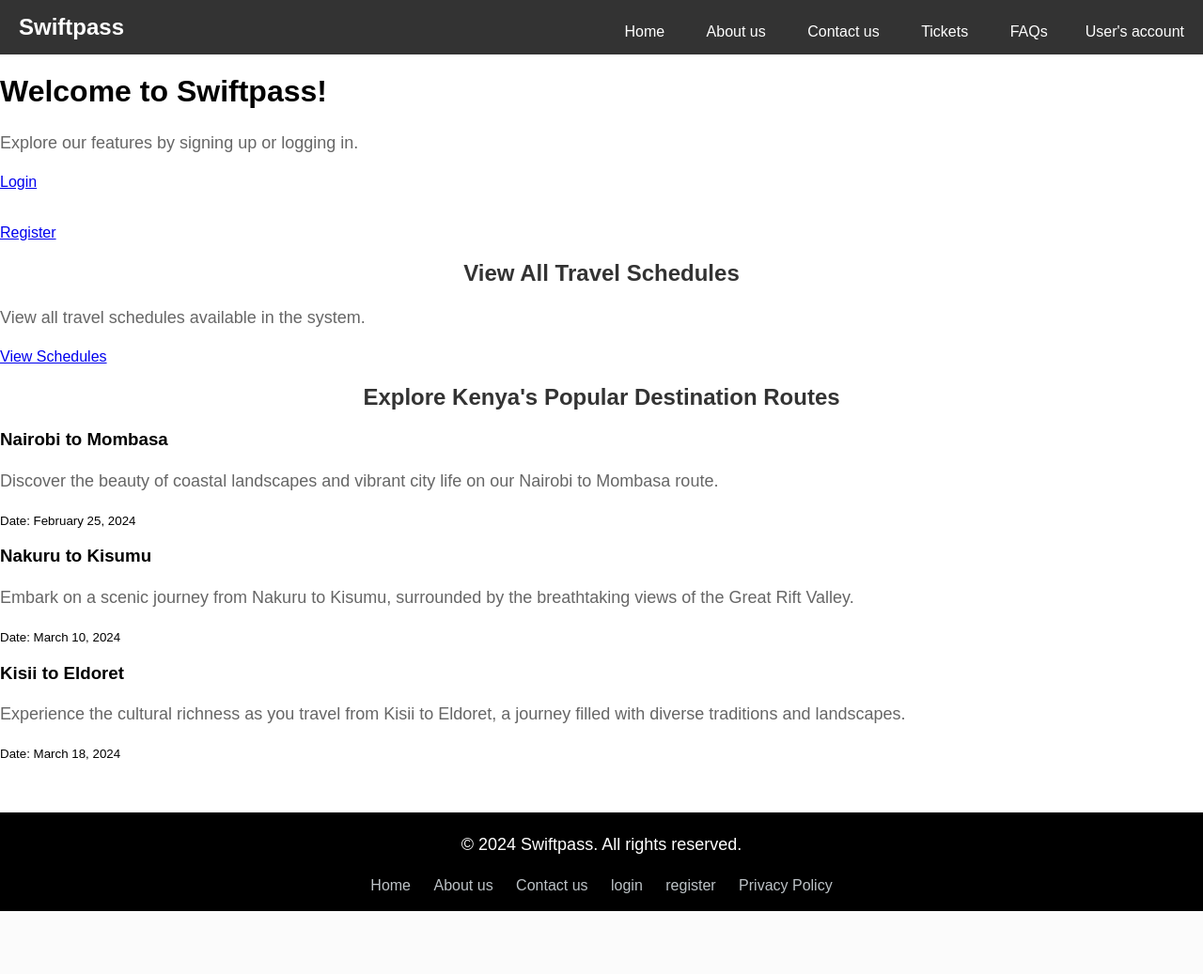
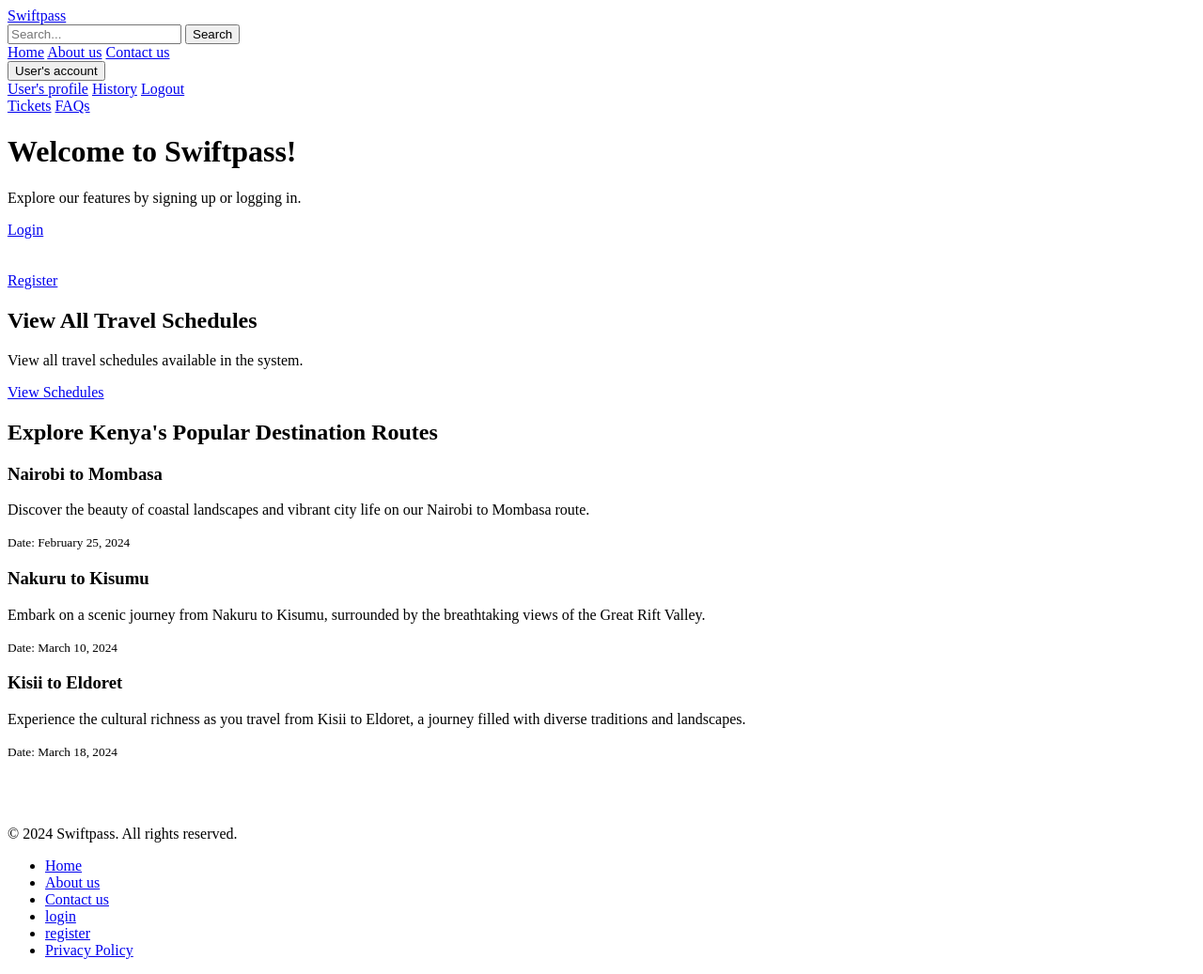
Before and after one commit to Levi-LMN/SwiftPass, a PHP site: page /index.php in a window 1280 px wide. Shown: the whole page at 94% size. Before the commit the page ends 970 px from the top, so only its background shows below. Run offline with PHP 8.4, Linux system fonts and the light colour scheme.

Commit message:
nfa styling

```diff
--- a/layout.php
+++ b/layout.php
@@ -51,6 +51,12 @@ $navItems = [
 <div class="navbar">
     <a href="<?php echo $baseUrl; ?>" class="navbar-brand">Swiftpass</a>
     <div class="navbar-links">
+        <!-- Search Box -->
+        <form action="<?php echo $baseUrl; ?>/search_schedule.php" method="GET" class="search-form">
+            <input type="text" name="q" placeholder="Search...">
+            <button type="submit">Search</button>
+        </form>
+
         <?php foreach ($navItems as $label => $link) : ?>
             <?php if (is_array($link)) : ?>
                 <div class="dropdown">
--- a/style.css
+++ b/style.css
@@ -1,203 +1,203 @@
-/* Footer styles */
-footer {
-    background-color: black; /* Dark blue background color */
-    color: #ecf0f1; /* Light text color */
-    padding: 2px 0; /* Padding at the top and bottom */
-    margin-top: auto; /* Push the footer to the bottom */
-}
+/*!* Footer styles *!*/
+/*footer {*/
+/*    background-color: black; !* Dark blue background color *!*/
+/*    color: #ecf0f1; !* Light text color *!*/
+/*    padding: 2px 0; !* Padding at the top and bottom *!*/
+/*    margin-top: auto; !* Push the footer to the bottom *!*/
+/*}*/
 
-.footer-container {
-    max-width: 1200px; /* Maximum width for the footer content */
-    margin: 0 auto; /* Center the footer content horizontally */
-    text-align: center; /* Center-align the content */
-}
+/*.footer-container {*/
+/*    max-width: 1200px; !* Maximum width for the footer content *!*/
+/*    margin: 0 auto; !* Center the footer content horizontally *!*/
+/*    text-align: center; !* Center-align the content *!*/
+/*}*/
 
-.footer-container p {
-    margin-bottom: 20px; /* Add some space below the copyright notice */
-    color: white;
-}
+/*.footer-container p {*/
+/*    margin-bottom: 20px; !* Add some space below the copyright notice *!*/
+/*    color: white;*/
+/*}*/
 
-.footer-links {
-    list-style-type: none; /* Remove default list styles */
-    padding: 0; /* Remove default padding */
-}
+/*.footer-links {*/
+/*    list-style-type: none; !* Remove default list styles *!*/
+/*    padding: 0; !* Remove default padding *!*/
+/*}*/
 
-.footer-links li {
-    display: inline; /* Display list items horizontally */
-}
+/*.footer-links li {*/
+/*    display: inline; !* Display list items horizontally *!*/
+/*}*/
 
-.footer-links li:not(:last-child) {
-    margin-right: 20px; /* Add spacing between list items */
-}
+/*.footer-links li:not(:last-child) {*/
+/*    margin-right: 20px; !* Add spacing between list items *!*/
+/*}*/
 
-.footer-links li a {
-    color: #bdc3c7; /* Light gray text color for links */
-    text-decoration: none; /* Remove underline from links */
-    transition: color 0.3s; /* Smooth color transition on hover */
-}
+/*.footer-links li a {*/
+/*    color: #bdc3c7; !* Light gray text color for links *!*/
+/*    text-decoration: none; !* Remove underline from links *!*/
+/*    transition: color 0.3s; !* Smooth color transition on hover *!*/
+/*}*/
 
-.footer-links li a:hover {
-    color: #fff; /* White text color on hover */
-}
+/*.footer-links li a:hover {*/
+/*    color: #fff; !* White text color on hover *!*/
+/*}*/
 
-.footer-social {
-    margin-top: 20px; /* Add space above social icons */
-}
+/*.footer-social {*/
+/*    margin-top: 20px; !* Add space above social icons *!*/
+/*}*/
 
-.footer-social a {
-    display: inline-block; /* Display social icons inline */
-    margin-right: 10px; /* Add spacing between social icons */
-    color: #bdc3c7; /* Light gray color for social icons */
-    font-size: 20px; /* Increase icon size */
-    transition: color 0.3s; /* Smooth color transition on hover */
-}
+/*.footer-social a {*/
+/*    display: inline-block; !* Display social icons inline *!*/
+/*    margin-right: 10px; !* Add spacing between social icons *!*/
+/*    color: #bdc3c7; !* Light gray color for social icons *!*/
+/*    font-size: 20px; !* Increase icon size *!*/
+/*    transition: color 0.3s; !* Smooth color transition on hover *!*/
+/*}*/
 
-.footer-social a:hover {
-    color: #fff; /* White color for social icons on hover */
-}
-/*end of footer*/
+/*.footer-social a:hover {*/
+/*    color: #fff; !* White color for social icons on hover *!*/
+/*}*/
+/*!*end of footer*!*/
 
-/* Ensure footer stays at the bottom */
-body {
-    margin: 0;
-    padding: 0;
-    display: flex;
-    flex-direction: column;
-    min-height: 100vh;
-}
+/*!* Ensure footer stays at the bottom *!*/
+/*body {*/
+/*    margin: 0;*/
+/*    padding: 0;*/
+/*    display: flex;*/
+/*    flex-direction: column;*/
+/*    min-height: 100vh;*/
+/*}*/
 
-main {
-    flex: 1; /* Allow main content to grow */
-}
+/*main {*/
+/*    flex: 1; !* Allow main content to grow *!*/
+/*}*/
 
 
 
-/* styling for password toggle icon */
-.password-container {
-    position: relative;
-}
+/*!* styling for password toggle icon *!*/
+/*.password-container {*/
+/*    position: relative;*/
+/*}*/
 
-.password-icon-container {
-    position: absolute;
-    top: 50%;
-    transform: translateY(-50%);
-    right: 10px;
-    cursor: pointer;
-}
+/*.password-icon-container {*/
+/*    position: absolute;*/
+/*    top: 50%;*/
+/*    transform: translateY(-50%);*/
+/*    right: 10px;*/
+/*    cursor: pointer;*/
+/*}*/
 
-/* keyframes for slide in from top animation */
-@keyframes slideInFromTop {
-    0% {
-        transform: translateY(-100%);
-    }
-    100% {
-        transform: translateY(0);
-    }
-}
+/*!* keyframes for slide in from top animation *!*/
+/*@keyframes slideInFromTop {*/
+/*    0% {*/
+/*        transform: translateY(-100%);*/
+/*    }*/
+/*    100% {*/
+/*        transform: translateY(0);*/
+/*    }*/
+/*}*/
 
-/*styling for about page*/
+/*!*styling for about page*!*/
 
-/* Container Styles */
-.containerabout {
-    max-width: 800px;
+/*!* Container Styles *!*/
+/*.containerabout {*/
+/*    max-width: 800px;*/
 
-    margin: 0 auto;
-    padding: 50px;
-    background-color: whitesmoke;
-    border-radius: 10px;
-    box-shadow: 0 0 20px rgba(0, 0, 0, 0.1);
-    animation: slideInFromTop 1s ease-out;
-}
+/*    margin: 0 auto;*/
+/*    padding: 50px;*/
+/*    background-color: whitesmoke;*/
+/*    border-radius: 10px;*/
+/*    box-shadow: 0 0 20px rgba(0, 0, 0, 0.1);*/
+/*    animation: slideInFromTop 1s ease-out;*/
+/*}*/
 
-h2 {
-    color: #333;
-    text-align: center;
-}
+/*h2 {*/
+/*    color: #333;*/
+/*    text-align: center;*/
+/*}*/
 
-p {
-    color: #666;
-    font-size: 18px;
-    line-height: 1.6;
-}
+/*p {*/
+/*    color: #666;*/
+/*    font-size: 18px;*/
+/*    line-height: 1.6;*/
+/*}*/
 
-/* Additional Styles for Demo */
+/*!* Additional Styles for Demo *!*/
 
 
-/* Mobile Styles */
-@media (max-width: 768px) {
-    .container {
-        padding: 30px;
-    }
-}
-/*end of about us page styling*/
+/*!* Mobile Styles *!*/
+/*@media (max-width: 768px) {*/
+/*    .container {*/
+/*        padding: 30px;*/
+/*    }*/
+/*}*/
+/*!*end of about us page styling*!*/
 
-/*layout page*/
-body {
-    margin: 0;
-    font-family: Arial, sans-serif;
-}
-.navbar {
-    background-color: #333;
-    overflow: hidden;
-}
-.navbar-brand {
-    float: left;
-    padding: 15px 20px;
-    color: white;
-    text-decoration: none;
-    font-size: 24px;
-    font-weight: bold;
-}
-.navbar-links {
-    float: right;
-    margin-top: 10px;
-}
-.navbar-links a {
-    color: white;
-    text-decoration: none;
-    padding: 15px 20px;
-    display: inline-block;
-    transition: background-color 0.3s;
-}
-.navbar-links a:hover {
-    background-color: #555;
-}
-.dropdown {
-    float: right;
-    overflow: hidden;
-}
-.dropdown .dropbtn {
-    font-size: 16px;
-    border: none;
-    outline: none;
-    color: white;
-    padding: 15px 20px;
-    background-color: inherit;
-    margin: 0;
-    cursor: pointer;
-    transition: background-color 0.3s;
-}
-.dropdown:hover .dropbtn {
-    background-color: #555;
-}
-.dropdown-content {
-    display: none;
-    position: absolute;
-    background-color: #f9f9f9;
-    min-width: 160px;
-    box-shadow: 0px 8px 16px 0px rgba(0,0,0,0.2);
-    z-index: 1;
-}
-.dropdown-content a {
-    color: black;
-    padding: 12px 16px;
-    text-decoration: none;
-    display: block;
-    transition: background-color 0.3s;
-}
-.dropdown-content a:hover {
-    background-color: #ddd;
-}
-.dropdown:hover .dropdown-content {
-    display: block;
-}
+/*!*layout page*!*/
+/*body {*/
+/*    margin: 0;*/
+/*    font-family: Arial, sans-serif;*/
+/*}*/
+/*.navbar {*/
+/*    background-color: #333;*/
+/*    overflow: hidden;*/
+/*}*/
+/*.navbar-brand {*/
+/*    float: left;*/
+/*    padding: 15px 20px;*/
+/*    color: white;*/
+/*    text-decoration: none;*/
+/*    font-size: 24px;*/
+/*    font-weight: bold;*/
+/*}*/
+/*.navbar-links {*/
+/*    float: right;*/
+/*    margin-top: 10px;*/
+/*}*/
+/*.navbar-links a {*/
+/*    color: white;*/
+/*    text-decoration: none;*/
+/*    padding: 15px 20px;*/
+/*    display: inline-block;*/
+/*    transition: background-color 0.3s;*/
+/*}*/
+/*.navbar-links a:hover {*/
+/*    background-color: #555;*/
+/*}*/
+/*.dropdown {*/
+/*    float: right;*/
+/*    overflow: hidden;*/
+/*}*/
+/*.dropdown .dropbtn {*/
+/*    font-size: 16px;*/
+/*    border: none;*/
+/*    outline: none;*/
+/*    color: white;*/
+/*    padding: 15px 20px;*/
+/*    background-color: inherit;*/
+/*    margin: 0;*/
+/*    cursor: pointer;*/
+/*    transition: background-color 0.3s;*/
+/*}*/
+/*.dropdown:hover .dropbtn {*/
+/*    background-color: #555;*/
+/*}*/
+/*.dropdown-content {*/
+/*    display: none;*/
+/*    position: absolute;*/
+/*    background-color: #f9f9f9;*/
+/*    min-width: 160px;*/
+/*    box-shadow: 0px 8px 16px 0px rgba(0,0,0,0.2);*/
+/*    z-index: 1;*/
+/*}*/
+/*.dropdown-content a {*/
+/*    color: black;*/
+/*    padding: 12px 16px;*/
+/*    text-decoration: none;*/
+/*    display: block;*/
+/*    transition: background-color 0.3s;*/
+/*}*/
+/*.dropdown-content a:hover {*/
+/*    background-color: #ddd;*/
+/*}*/
+/*.dropdown:hover .dropdown-content {*/
+/*    display: block;*/
+/*}*/
```
Also changed, not shown: search_schedule.php (+11 -2 lines).
